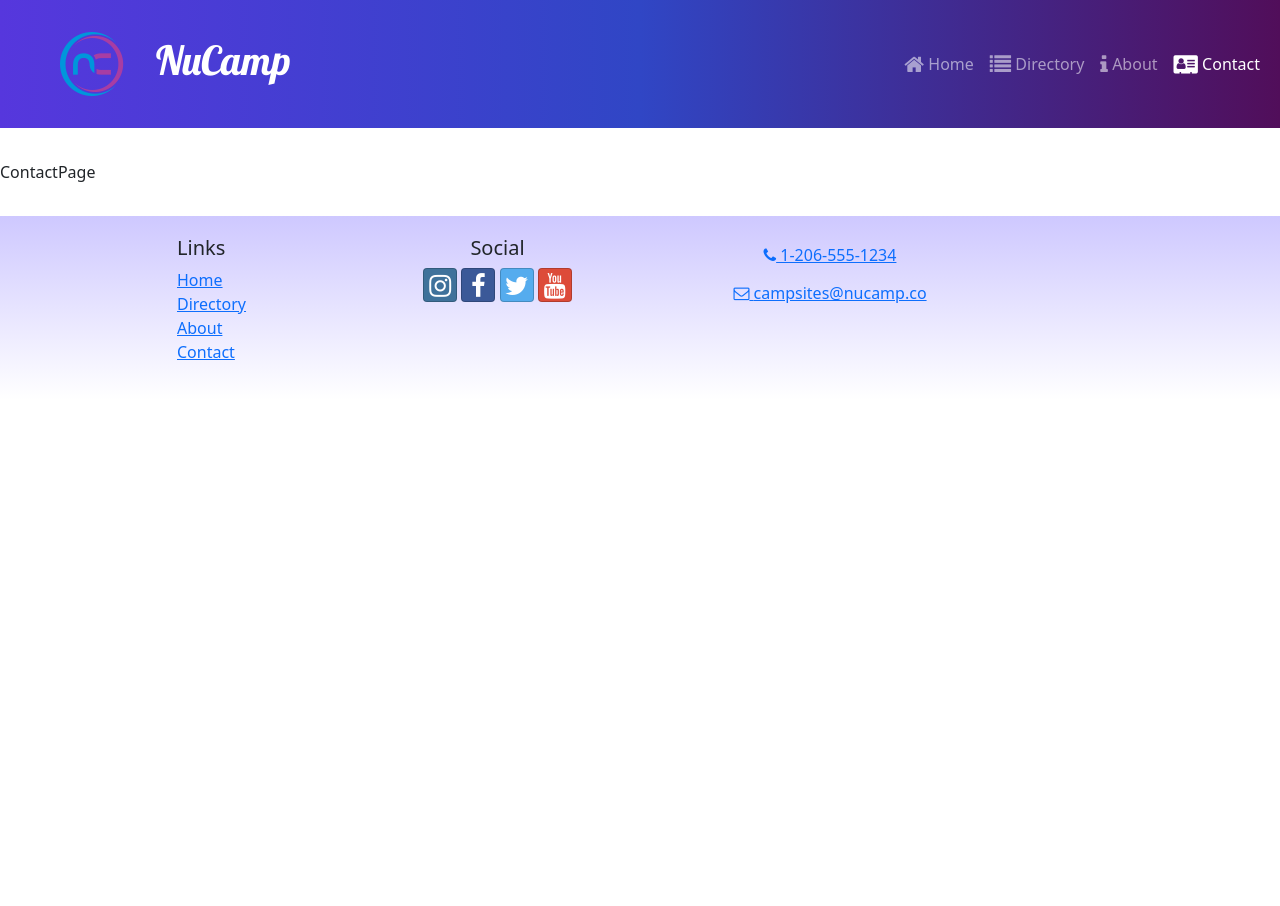
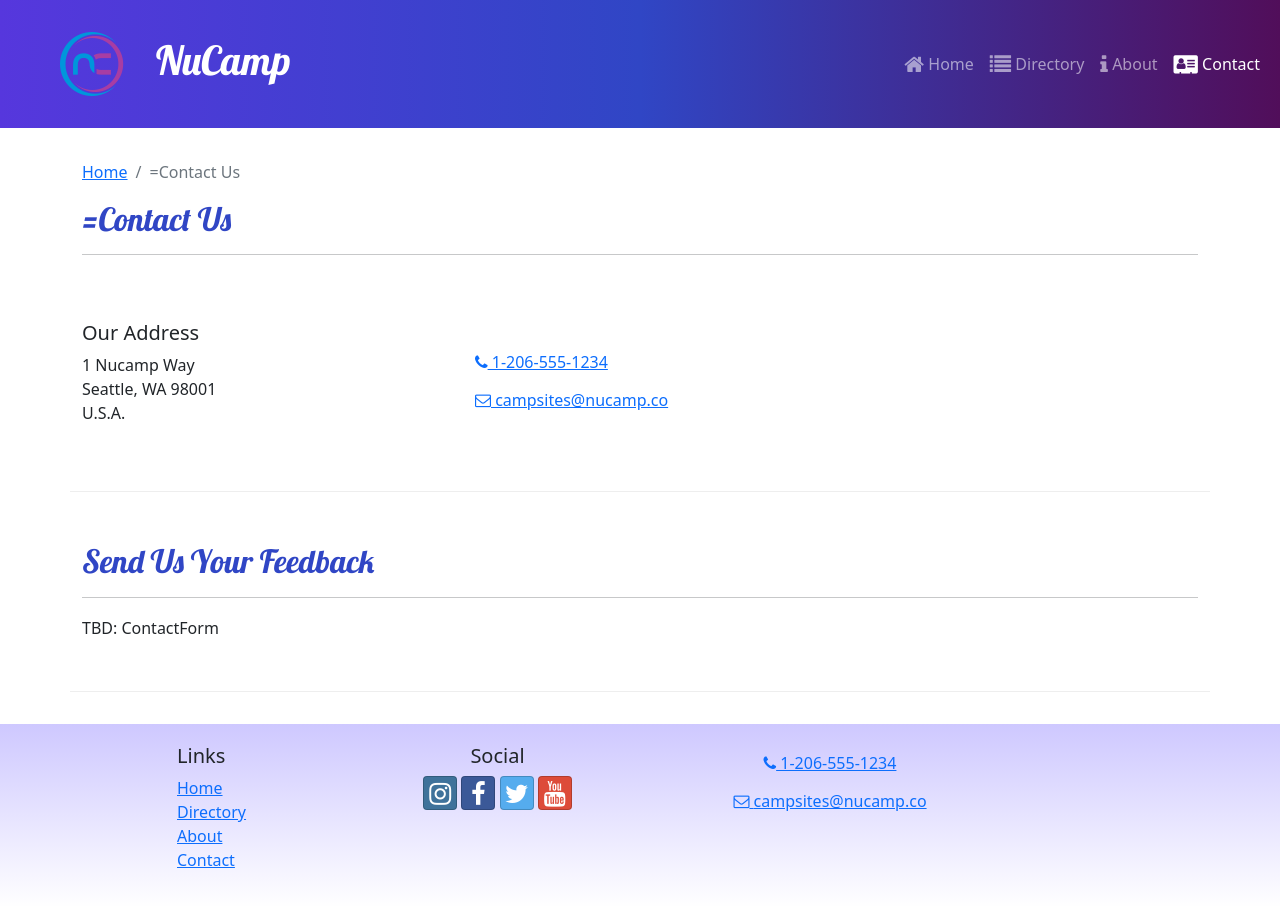
Before and after one commit to jasonschaeffer/3-react, a React (Create React App) app in the folder nucampsite/: page /contact in a window 1280 px wide. Before the commit the page ends 800 px from the top, so only its background shows below. Built offline with nearby package versions, Linux system fonts and the light colour scheme.

Commit message:
ContactPage

```diff
--- /dev/null
+++ b/nucampsite/src/features/display/AnimatedDisplayCard.js
@@ -0,0 +1,32 @@
+import { useState, useEffect } from "react";
+import { Card, CardImg, CardText, CardBody, CardTitle } from "reactstrap";
+import { useSpring, animated } from "react-spring";
+
+const AnimatedDisplayCard = ({ item }) => {
+    const { image, name, description } = item;
+    const [toggle, setToggle] = useState(false);
+
+    const animatedStyle = useSpring({
+        opacity: toggle ? 1 : 0,
+        transform: toggle ? "scale(1,1)" : "scale(1,0)",
+        config: { duration: 500 },
+    });
+
+    useEffect(() => {
+        setToggle(true);
+    }, []);
+
+    return (
+        <animated.div style={animatedStyle}>
+            <Card>
+                <CardImg src={image} alt={name} />
+                <CardBody>
+                    <CardTitle>{name}</CardTitle>
+                    <CardText>{description}</CardText>
+                </CardBody>
+            </Card>
+        </animated.div>
+    );
+};
+
+export default AnimatedDisplayCard;
--- a/nucampsite/src/features/display/DisplayList.js
+++ b/nucampsite/src/features/display/DisplayList.js
@@ -1,5 +1,6 @@
 import { Col, Row } from "reactstrap";
-import DisplayCard from "./DisplayCard";
+// import DisplayCard from "./DisplayCard";
+import AnimatedDisplayCard from "./AnimatedDisplayCard";
 import { selectFeaturedCampsite } from "../campsites/campsitesSlice";
 import { selectFeaturedPromotion } from "../promotions/promotionsSlice";
 import { selectFeaturedPartner } from "../partners/partnersSlice";
@@ -15,9 +16,11 @@
         <Row>
             {items.map((item, idx) => {
                 return (
-                    <Col md className="m-1" key={idx}>
-                        <DisplayCard item={item} />
-                    </Col>
+                    item && (
+                        <Col md className="m-1" key={idx}>
+                            <AnimatedDisplayCard item={item} />
+                        </Col>
+                    )
                 );
             })}
         </Row>
--- a/nucampsite/src/pages/ContactPage.js
+++ b/nucampsite/src/pages/ContactPage.js
@@ -1,5 +1,48 @@
+import { Container, Col, Row } from "reactstrap";
+import SubHeader from "../components/SubHeader";
+
 const ContactPage = () => {
-    return <div>ContactPage</div>;
+    return (
+        <Container>
+            <SubHeader current="=Contact Us" />
+            <Row className="row-content align-items-center">
+                <Col sm="4">
+                    <h5>Our Address</h5>
+                    <address>
+                        1 Nucamp Way
+                        <br />
+                        Seattle, WA 98001
+                        <br />
+                        U.S.A.
+                    </address>
+                </Col>
+                <Col>
+                    <a
+                        role="button"
+                        className="btn btn-link"
+                        href="tel:+12065551234"
+                    >
+                        <i className="fa fa-phone" /> 1-206-555-1234
+                    </a>
+                    <br />
+                    <a
+                        role="button"
+                        className="btn btn-link"
+                        href="mailto:fakeemail@fakeemail.co"
+                    >
+                        <i className="fa fa-envelope-o" /> campsites@nucamp.co
+                    </a>
+                </Col>
+            </Row>
+            <Row className="row-content">
+                <Col xs="12">
+                    <h2>Send Us Your Feedback</h2>
+                    <hr />
+                </Col>
+                <Col md="10">TBD: ContactForm</Col>
+            </Row>
+        </Container>
+    );
 };
 
 export default ContactPage;
```
